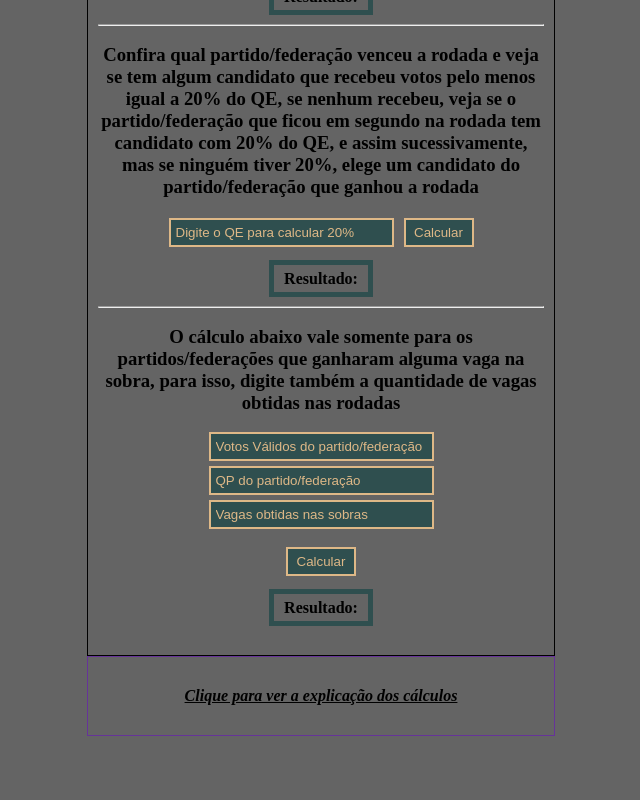
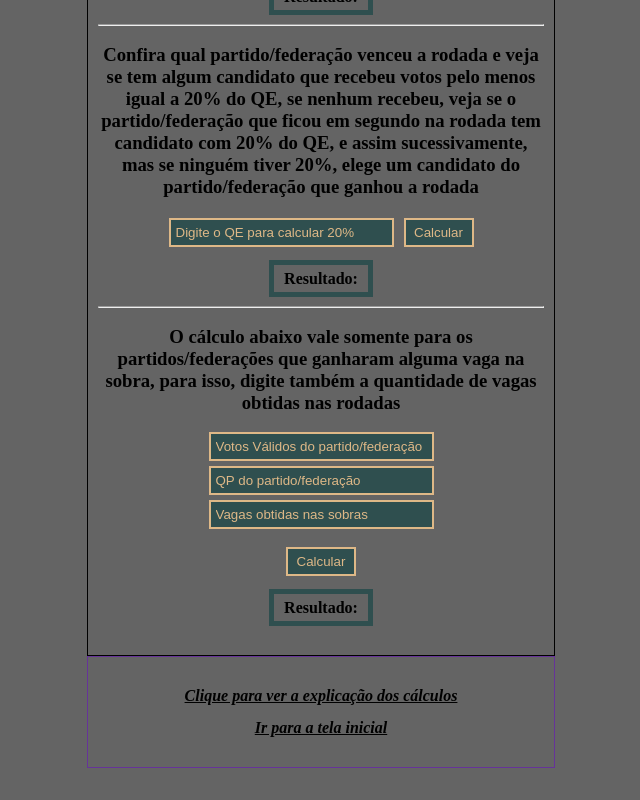
Before and after one commit to jr0samuel/calculoeleicoes, a React (Vite) app: page /calculo in a window 1280 px wide. Shown: the part 1406-2206 px from the top of the page, without its empty margins (319-959 px from the left). Before the commit the page ends 2174 px from the top, so only its background shows below. Built offline with nearby package versions, Linux system fonts and the light colour scheme.

Commit message:
link home - início

```diff
--- a/src/pages/Home/Home.jsx
+++ b/src/pages/Home/Home.jsx
@@ -30,9 +30,12 @@ export default function Home(){
                 <SobraX />
             </section>
             <section className={styles.secao_tres}>
-                <a className={styles.secao_tres_link} href="/explica" target="_blank" rel="noreferrer">
+                <span><a className={styles.secao_tres_link} href="/explica" target="_blank" rel="noreferrer">
                     Clique para ver a explicação dos cálculos
-                </a>
+                </a></span>
+                <span><a className={styles.secao_tres_link} href="/">
+                    Ir para a tela inicial
+                </a></span>
             </section>
         </main>
     );
--- a/src/pages/Home/Home.module.css
+++ b/src/pages/Home/Home.module.css
@@ -19,6 +19,9 @@
     border: 1px solid rebeccapurple;
     padding: 30px 0PX;
     text-align: center;
+    display: flex;
+    flex-direction: column;
+    gap: 14px;
 }
  .secao_tres_link{
     color: black;
```
